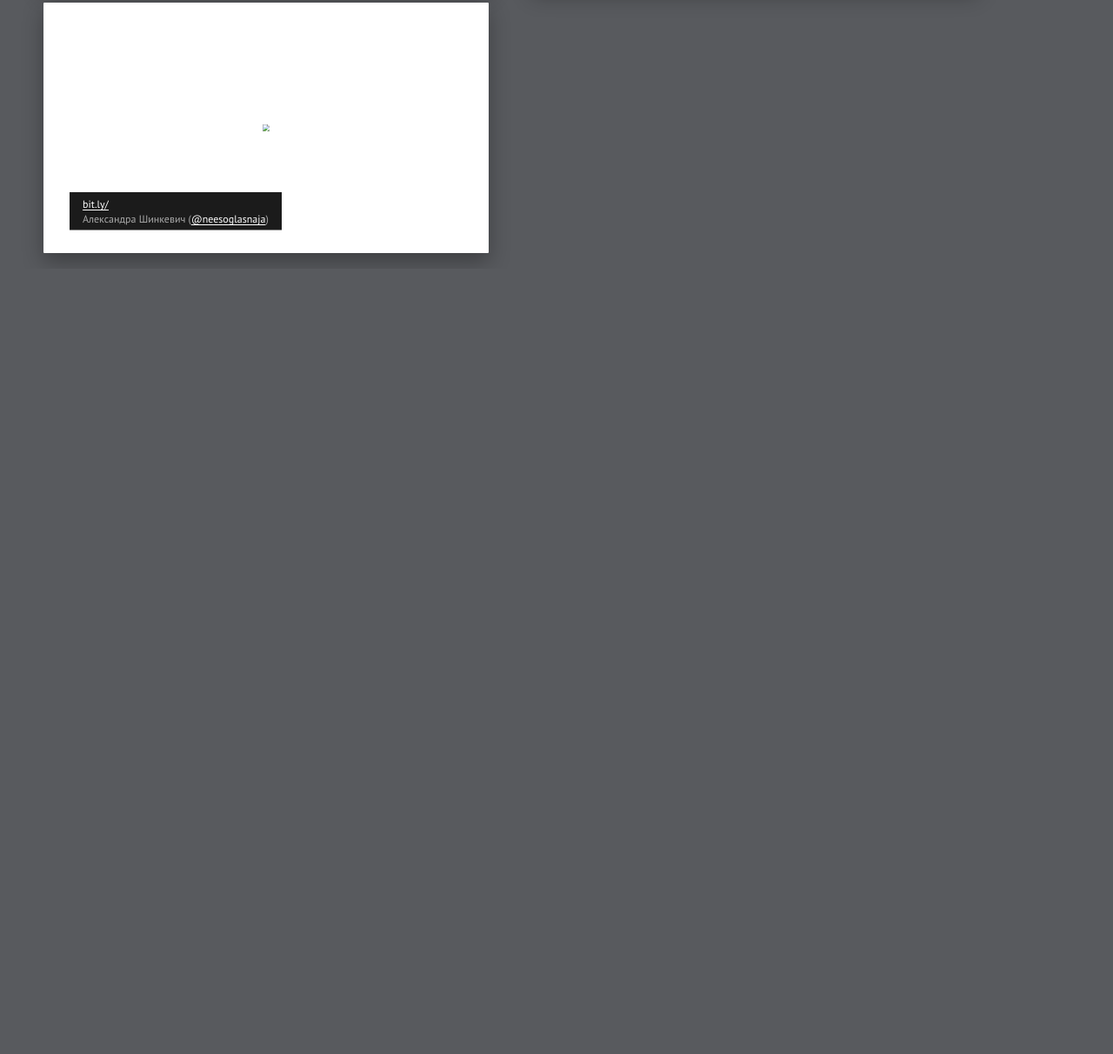
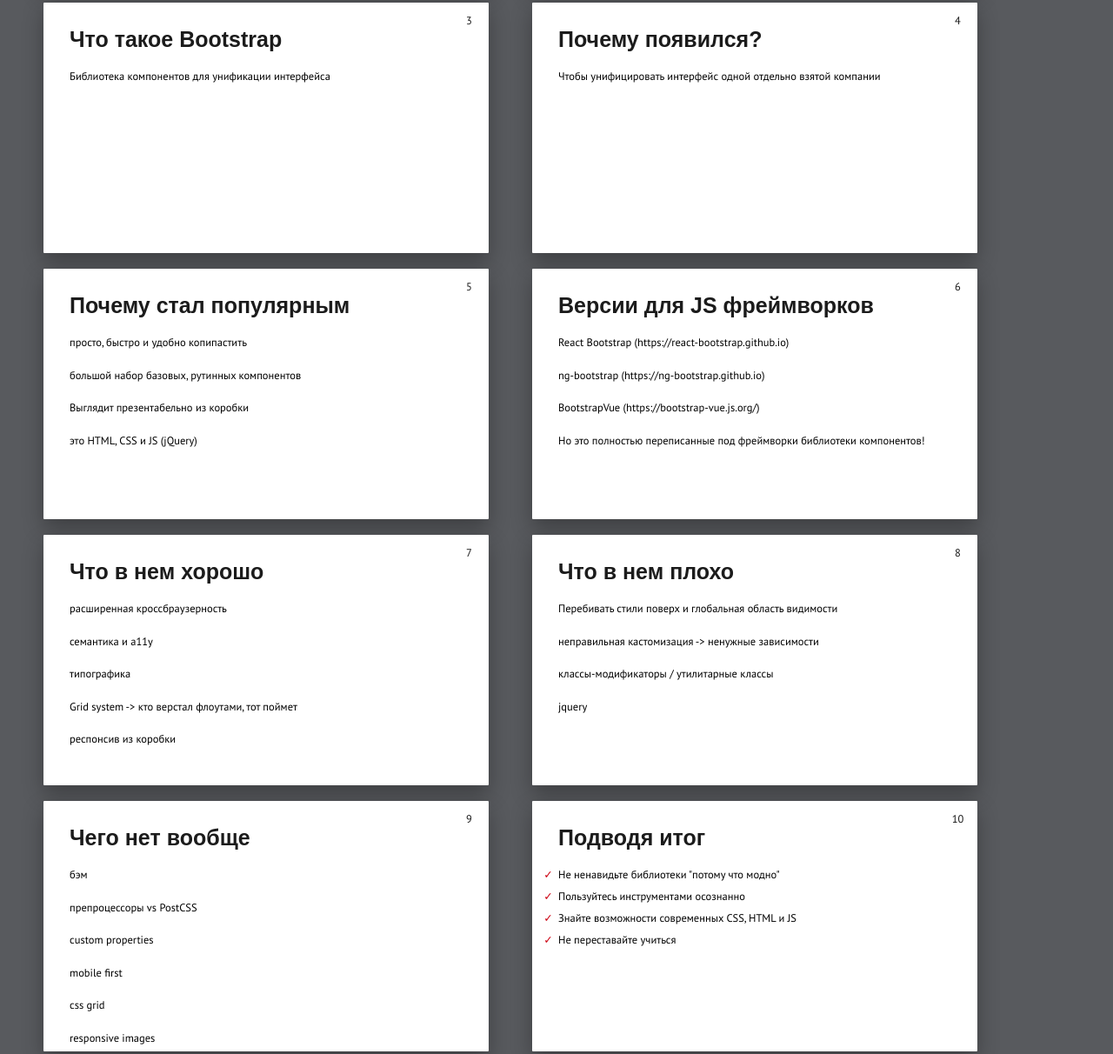
Before and after one commit to neesoglasnaja/IWD2021, a website: page src/index.jade in a window 1280 px wide. Shown: the part 447-1659 px from the top of the page at 87% size. Before the commit the page ends 800 px from the top, so only its background shows below. Drawn offline with nearby package versions, Linux system fonts and the light colour scheme; files that its build step writes are made by us from their sources; files whose address does not match are found by name; a web font is replaced by a local one.

Commit message:
Add basic data

```diff
--- a/src/index.jade
+++ b/src/index.jade
@@ -33,6 +33,45 @@
           img.logo(src="pictures/minskjs.png")
           img.logo(src="pictures/css-minsk-js.svg", style="background-color: #2b2727; height: 75px")
       +cover('pictures/about-cover.jpg')
+    +slide({header: "Что такое Bootstrap", classes: ""})
+      p Библиотека компонентов для унификации интерфейса
+    +slide({header: "Почему появился?", classes: ""})
+      p Чтобы унифицировать интерфейс одной отдельно взятой компании
+    +slide({header: "Почему стал популярным", classes: ""})
+      p просто, быстро и удобно копипастить
+      p большой набор базовых, рутинных компонентов
+      p Выглядит презентабельно из коробки
+      p это HTML, CSS и JS (jQuery)
+    +slide({header: "Версии для JS фреймворков", classes: ""})
+      p React Bootstrap (https://react-bootstrap.github.io)
+      p ng-bootstrap (https://ng-bootstrap.github.io)
+      p BootstrapVue (https://bootstrap-vue.js.org/)
+      p Но это полностью переписанные под фреймворки библиотеки компонентов!
+    +slide({header: "Что в нем хорошо", classes: ""})
+      p расширенная кроссбраузерность
+      p семантика и a11y
+      p типографика
+      p Grid system -> кто верстал флоутами, тот поймет
+      p респонсив из коробки
+    +slide({header: "Что в нем плохо", classes: ""})
+      p Перебивать стили поверх и глобальная область видимости
+      p неправильная кастомизация -> ненужные зависимости
+      p классы-модификаторы / утилитарные классы
+      p jquery
+    +slide({header: "Чего нет вообще", classes: ""})
+      p бэм
+      p препроцессоры vs PostCSS
+      p custom properties
+      p mobile first
+      p css grid
+      p responsive images
+      p dialog
+    +slide({header: "Подводя итог", classes: ""})
+      ul
+        li Не ненавидьте библиотеки "потому что модно"
+        li Пользуйтесь инструментами осознанно
+        li Знайте возможности современных CSS, HTML и JS
+        li Не переставайте учиться
     +slide({name: 'theend', header: "", classes: ''})
       p.end-link(style="position: absolute; bottom: 5%; background-color: #1b1b1b")
         a.bigger(href="http://bit.ly/" target="_blank") bit.ly/
```
Also changed, not shown: index.html.
